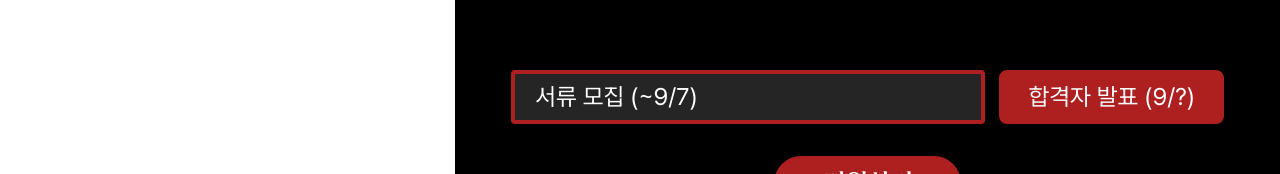
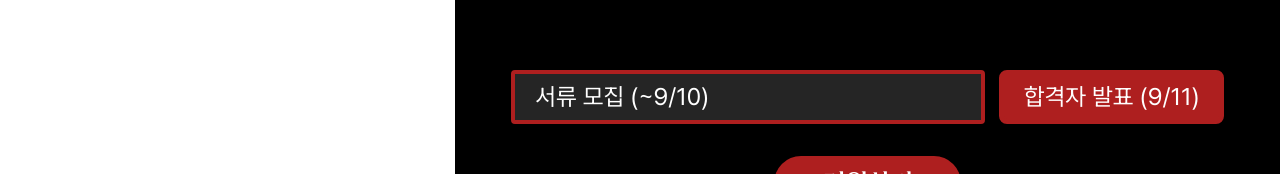
Before and after one commit to HansDavidKim/SGCC-front, a SvelteKit app: page /notice/recruitment in a window 1280 px wide. Shown: the part 197-371 px from the top of the page. Built offline with nearby package versions, Linux system fonts and the light colour scheme.

Commit message:
fix: Connected main page buttons to their links and fixed recruitment schedule

```diff
--- a/src/routes/+page.svelte
+++ b/src/routes/+page.svelte
@@ -75,7 +75,7 @@
     </div>
 
     <!-- 더 알아보기 버튼 -->
-    <a href="/notice/activity" class="mt-1 desktop:mt-17.5 flex h-[45px] w-[188px] items-center justify-center rounded-full bg-[#AE1F1F] text-[32px] font-normal">더 알아보기</a>
+    <a href="/about-us/activity" class="mt-1 desktop:mt-17.5 flex h-[45px] w-[188px] items-center justify-center rounded-full bg-[#AE1F1F] text-[32px] font-normal">더 알아보기</a>
   </div>
 
   <div class="relative flex h-full flex-col items-center bg-[#252525] px-3 py-12.5 snap-start text-white">
@@ -85,7 +85,7 @@
       함께 프로젝트를 만들고, 서로의 아이디어를 나누며 성장해나갈 여러분을 기다립니다.
     </p>
     <img class="w-[calc(90vw)] desktop:max-w-[668px] aspect-[16/9] bg-gray-300 object-contain" src="https://give.sogang.ac.kr/resources/_Img/content/campus-map.jpg" alt="포스터">
-    <a href="a" class="mt-5 desktop:mt-13 flex h-[44px] w-[132px] items-center justify-center rounded-full bg-[#AE1F1F] text-[24px] font-normal text-white">지원하기</a>
+    <a href="notice/recruitment" class="mt-5 desktop:mt-13 flex h-[44px] w-[132px] items-center justify-center rounded-full bg-[#AE1F1F] text-[24px] font-normal text-white">지원하기</a>
   </div>
 
   <footer class="snap-end"><Footer /></footer>
--- a/src/routes/notice/recruitment/+page.svelte
+++ b/src/routes/notice/recruitment/+page.svelte
@@ -18,10 +18,10 @@
             <!-- 모집 일정 -->
             <div class="w-full max-w-sm mb-8 space-y-2">
                 <div class="bg-[#252525] border-[#AE1F1F] border-4 px-4 py-3 rounded text-sm">
-                    서류 모집 (~9/7)
+                    서류 모집 (~9/10)
                 </div>
                 <div class="bg-[#AE1F1F] px-4 py-3 rounded text-sm">
-                    합격자 발표 (9/?)
+                    합격자 발표 (9/11)
                 </div>
 
             </div>
@@ -43,9 +43,9 @@
 
             <div class="flex w-full mb-8 self-start justify-center">
                 <div class="flex bg-[#252525] w-[474px] h-[54px] border-[#AE1F1F] border-4 rounded-[4px]">
-                    <span class="text-[24px] pt-1.25 pl-5 font-pretendard-variable">서류 모집 (~9/7)</span>
+                    <span class="text-[24px] pt-1.25 pl-5 font-pretendard-variable">서류 모집 (~9/10)</span>
                 </div>
-                <div class="ml-3.5 text-center pt-1 text-[24px] bg-[#AE1F1F] border-[5px] border-[#AE1F1F] rounded-[8px] w-[225px] h-[54px]">합격자 발표 (9/?)</div>
+                <div class="ml-3.5 text-center pt-1 text-[24px] bg-[#AE1F1F] border-[5px] border-[#AE1F1F] rounded-[8px] w-[225px] h-[54px]">합격자 발표 (9/11)</div>
             </div>
             <a href="/" class="flex h-[54px] w-[187px] items-center justify-center rounded-[50px] bg-[#AE1F1F] text-[24px]">지원하기</a>
 
```
